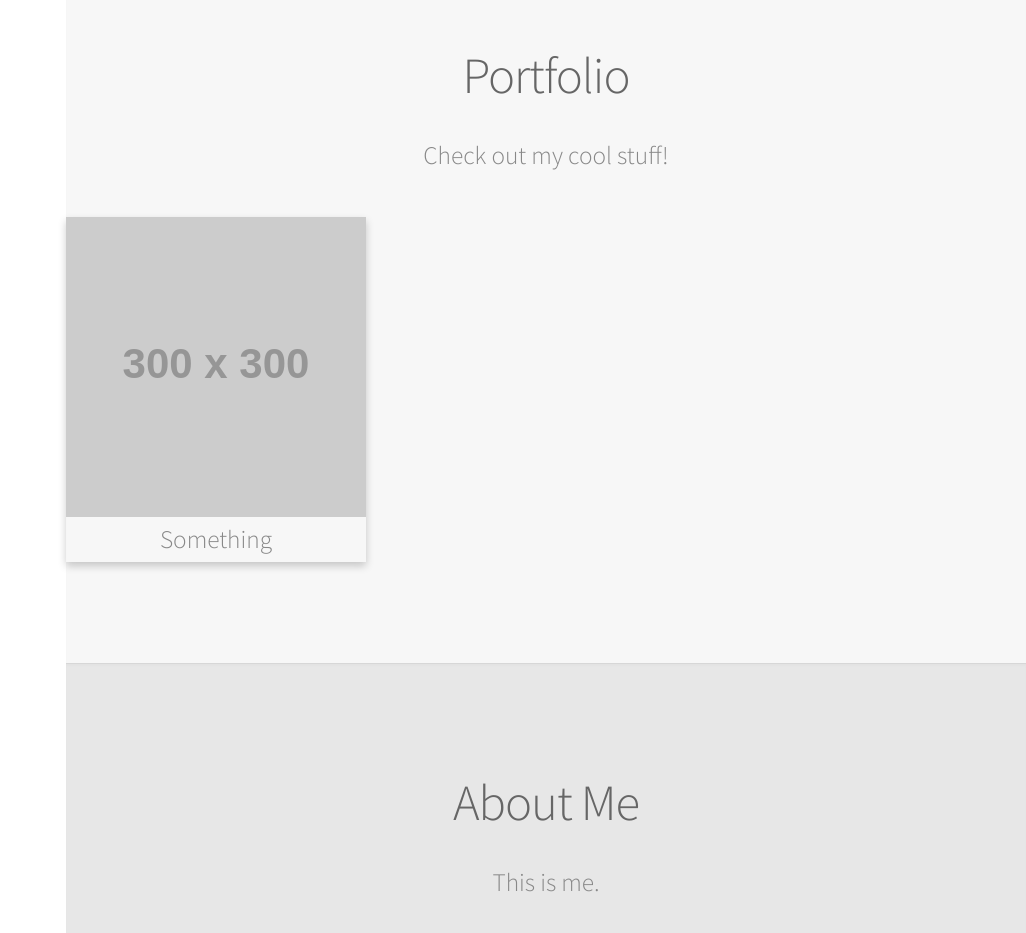
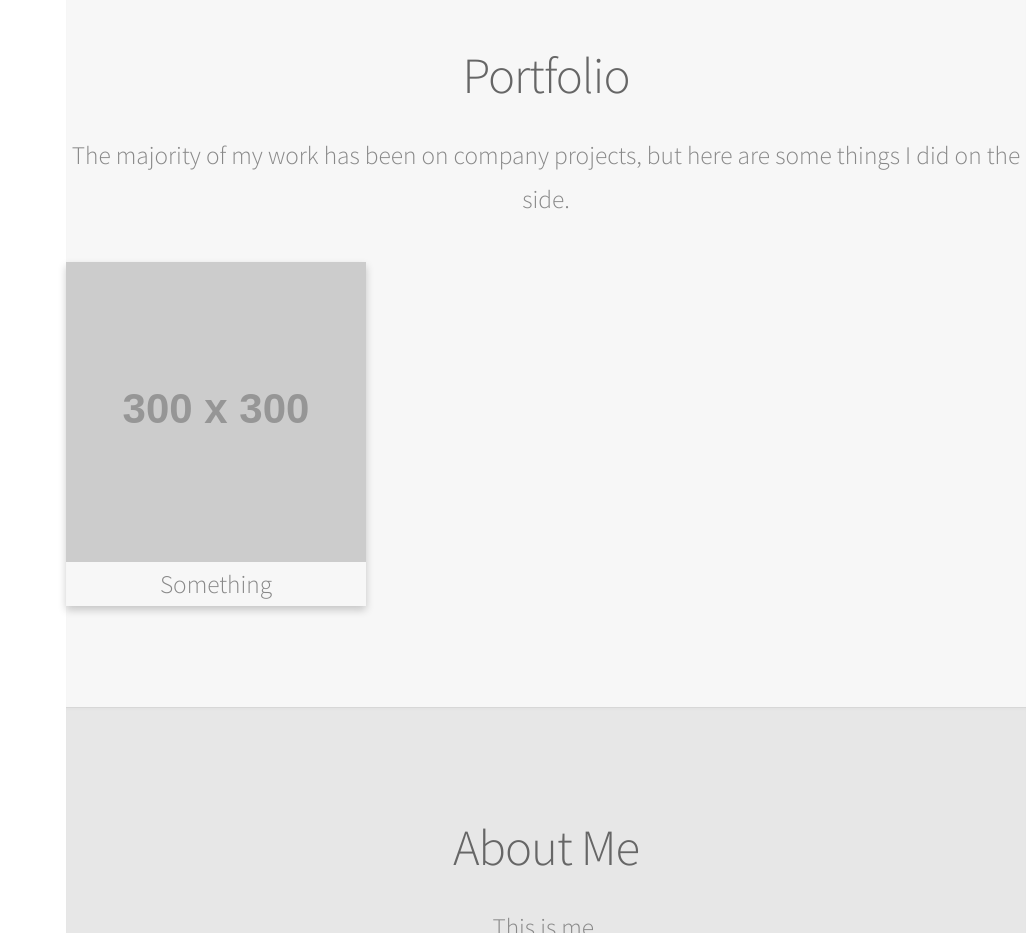
Before and after one commit to khan-de-code/personal_website, a website: page index.html in a window 1280 px wide. Shown: the part 800-1733 px from the top of the page, without its empty margins (254-1280 px from the left). Drawn offline with Linux system fonts and the light colour scheme; placeholder pictures from the web are drawn by us.

Commit message:
changed portfolio text

```diff
--- a/index.html
+++ b/index.html
@@ -90,7 +90,7 @@
     <section id="portfolio">
       <div class="slides">
         <h2>Portfolio</h2>
-        <p>Check out my cool stuff!</p>
+        <p>The majority of my work has been on company projects, but here are some things I did on the side.</p>
 
         <div id="cards">
           <div class="card">
```
